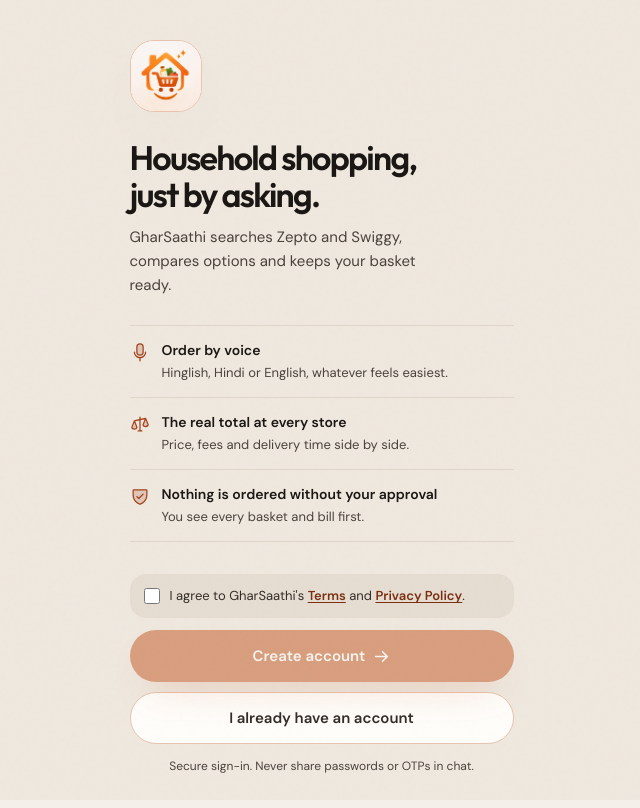
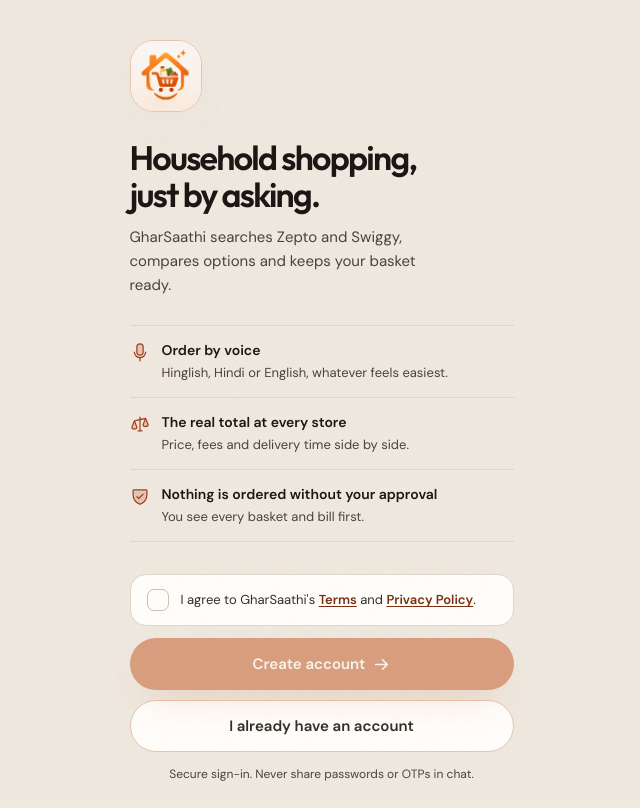
Before and after one commit to CodeWithMoin/gharsaathi, a Next.js app in the folder frontend/: page / in a window 1280 px wide. Shown: the whole page, without its empty margins (311-951 px from the left). Built offline with nearby package versions, Linux system fonts and the light colour scheme; no server answers.

Commit message:
style(ui): custom terms checkbox on the welcome screen

```diff
--- a/frontend/app/first-run-onboarding.tsx
+++ b/frontend/app/first-run-onboarding.tsx
@@ -86,8 +86,9 @@ export function PublicOnboarding() {
       </motion.ul>
 
       <motion.div {...rise(4)} className="mt-auto pt-8">
-        <label className="flex cursor-pointer items-start gap-2.5 rounded-2xl bg-surface-strong px-3.5 py-3 text-left text-[13px] leading-5 text-ink-secondary has-[:focus-visible]:ring-2 has-[:focus-visible]:ring-focus">
-          <input type="checkbox" checked={legalAccepted} onChange={(event) => setLegalAccepted(event.target.checked)} className="mt-0.5 size-4 shrink-0 accent-accent" />
+        <label className="relative flex cursor-pointer items-center gap-3 rounded-2xl border border-border bg-surface px-4 py-3.5 text-left text-[13px] leading-5 text-ink-secondary has-[:focus-visible]:ring-2 has-[:focus-visible]:ring-focus">
+          <input type="checkbox" checked={legalAccepted} onChange={(event) => setLegalAccepted(event.target.checked)} className="peer size-[22px] shrink-0 cursor-pointer appearance-none rounded-[7px] border-[1.5px] border-border-strong bg-surface transition-colors checked:border-accent checked:bg-accent focus-visible:outline-none" />
+          <svg aria-hidden="true" viewBox="0 0 16 16" className="pointer-events-none absolute left-[20px] top-1/2 size-[14px] -translate-y-1/2 text-on-accent opacity-0 peer-checked:opacity-100"><path d="M3.5 8.5l3 3 6-7" fill="none" stroke="currentColor" strokeWidth="2.2" strokeLinecap="round" strokeLinejoin="round" /></svg>
           <span>I agree to GharSaathi&apos;s <a href="/terms" className="font-semibold text-accent-strong underline underline-offset-2">Terms</a> and <a href="/privacy" className="font-semibold text-accent-strong underline underline-offset-2">Privacy Policy</a>.</span>
         </label>
         <SignUpButton mode="redirect" forceRedirectUrl="/">
```
